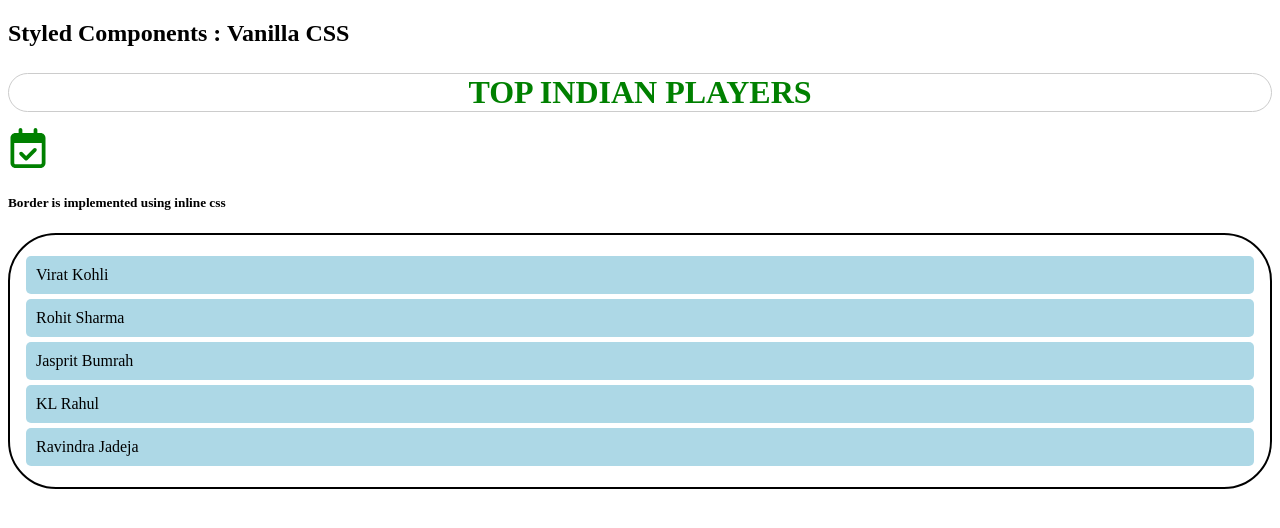
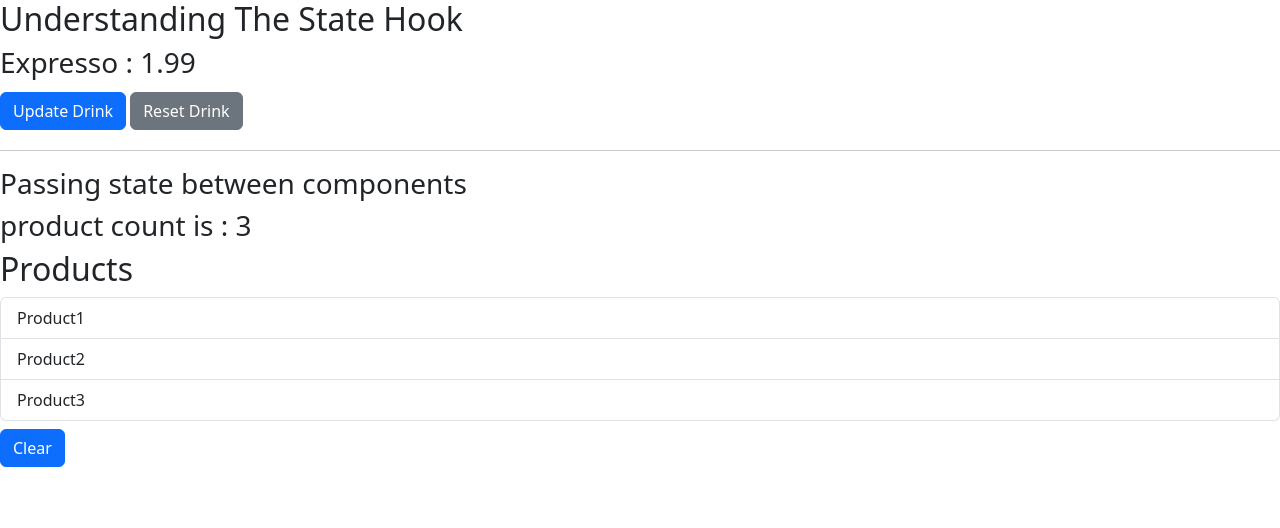
Before and after one commit to MadhuKumarGowda/React-concepts, a React (Vite) app in the folder react-app/: page / in a window 1280 px wide. Shown: the top 528 px of the page. Built offline with nearby package versions, Linux system fonts and the light colour scheme.

Commit message:
State hook Implementation

```diff
--- a/react-app/src/App.tsx
+++ b/react-app/src/App.tsx
@@ -1,13 +1,24 @@
 // App.tsx
 // Main entry point of the React application.
 
-import VanillaCSS from "./components/VanillaCSS/VanillaCSS";
-
+import { useState } from "react";
+import StateHook from "./components/StateHook";
+import Navbar from "./components/Navbar";
+import Product from "./components/Product";
 function App() {
+  const [product, setProduct] = useState(["Product1", "Product2", "Product3"]);
+  const handleReset = () => {
+    setProduct([]);
+  };
   return (
     <>
-      <h2>Styled Components : Vanilla CSS </h2>
-      <VanillaCSS />
+      <h2>Understanding The State Hook</h2>
+      <StateHook />
+      <br />
+      <hr />
+      <h3> Passing state between components</h3>
+      <Navbar productsCount={product.length} />
+      <Product productItems={product} onClear={handleReset} />
     </>
   );
 }
--- /dev/null
+++ b/react-app/src/components/Navbar.tsx
@@ -0,0 +1,12 @@
+interface Props {
+  productsCount: number;
+}
+const Navbar = ({ productsCount }: Props) => {
+  return (
+    <>
+      <h3> product count is : {productsCount}</h3>
+    </>
+  );
+};
+
+export default Navbar;
--- /dev/null
+++ b/react-app/src/components/Product.tsx
@@ -0,0 +1,25 @@
+import { useState } from "react";
+
+interface Props {
+  productItems: string[];
+  onClear: () => void;
+}
+
+const Product = ({ productItems, onClear }: Props) => {
+  const product_list = productItems.map((item, index) => (
+    <li className="list-group-item" key={index}>
+      {item}
+    </li>
+  ));
+  return (
+    <>
+      <h2>Products</h2>
+      <ul className="list-group">{product_list}</ul>
+      <button className="btn btn-primary mt-2" onClick={onClear}>
+        Clear
+      </button>
+    </>
+  );
+};
+
+export default Product;
--- /dev/null
+++ b/react-app/src/components/StateHook.tsx
@@ -0,0 +1,38 @@
+import { useState } from "react";
+
+/**
+ * Functional React component that renders a drink's title and price,
+ * and provides a button to update the price.
+ *
+ * @returns {JSX.Element} A fragment containing the drink info and update button.
+ */
+const StateHook = () => {
+  // Initialize state with a drink object containing title and price
+  const [drink, setDrink] = useState({ title: "Expresso", price: 1.99 });
+
+  // Handler to update the drink's price when the button is clicked
+  const handleClick = () => {
+    setDrink({ ...drink, price: 2.99 }); // Update only the price property
+  };
+  const handleReset = () => {
+    setDrink({ ...drink, price: 1.99 }); // Reset to original state
+  };
+
+  return (
+    <>
+      {/* Display the drink's title and price */}
+      <h3>
+        {drink.title} : {drink.price}
+      </h3>
+      {/* Button to trigger price update */}
+      <button className="btn btn-primary" onClick={handleClick}>
+        Update Drink
+      </button>
+      <button className="btn btn-secondary m-1" onClick={handleReset}>
+        Reset Drink
+      </button>
+    </>
+  );
+};
+
+export default StateHook;
--- a/react-app/src/main.tsx
+++ b/react-app/src/main.tsx
@@ -1,6 +1,6 @@
 import { StrictMode } from "react";
 import { createRoot } from "react-dom/client";
-
+import "bootstrap/dist/css/bootstrap.min.css";
 import App from "./App.tsx";
 
 createRoot(document.getElementById("root")!).render(
```
